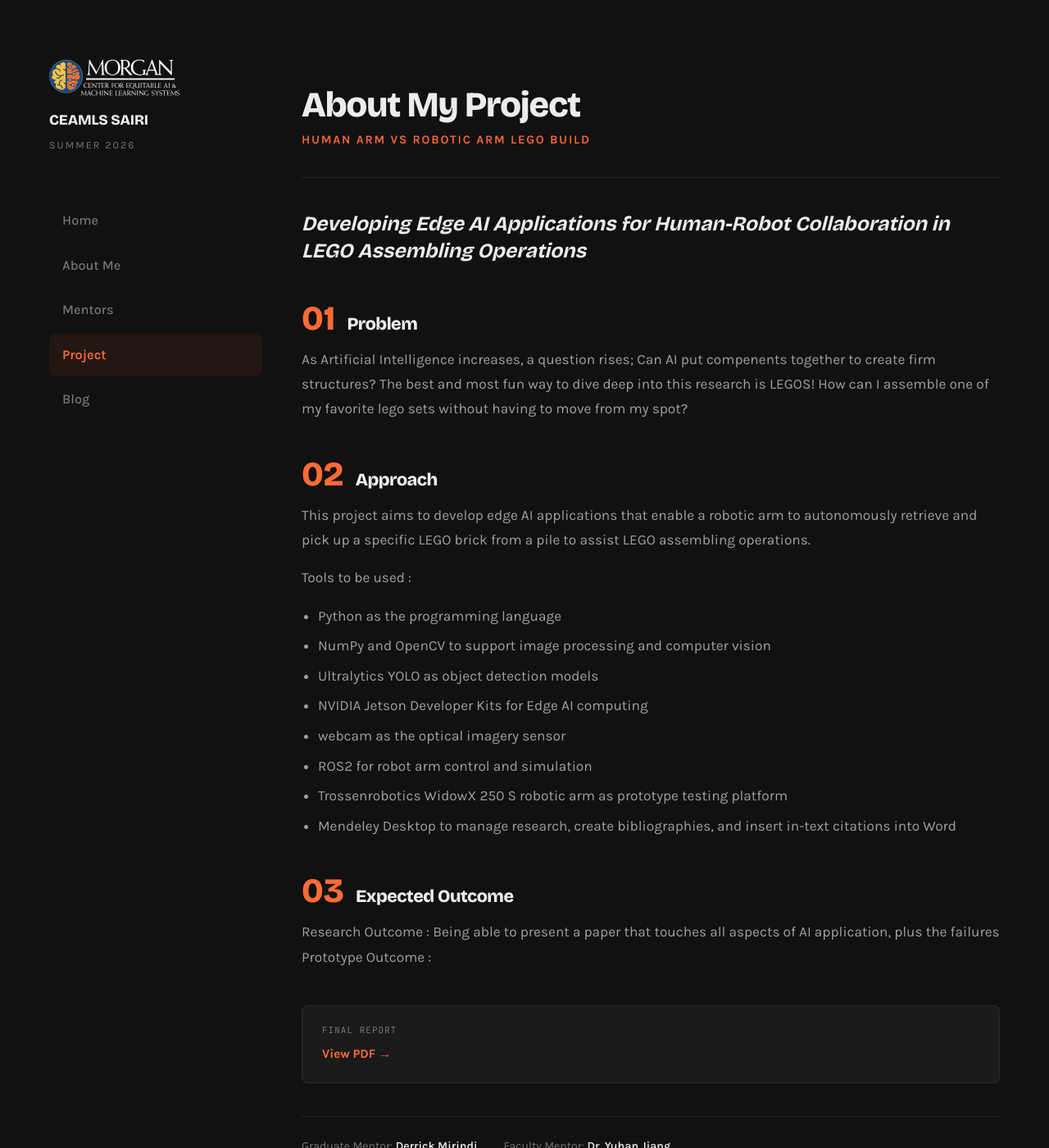
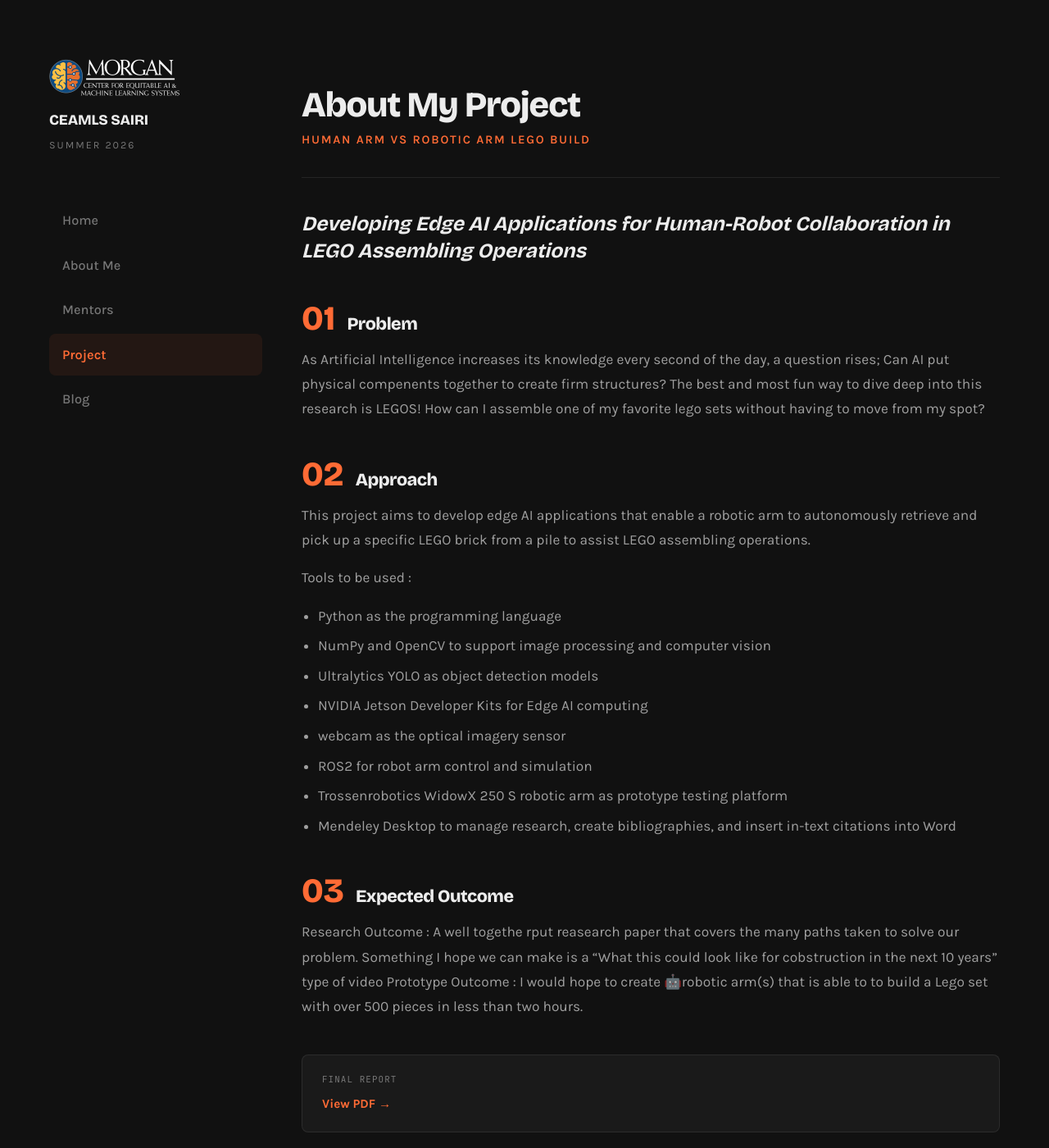
Before and after one commit to JoaqSnow/joaqsnowceamls26.github.io, a Jekyll site: the page built from pages/about-my-project.md, in a window 1280 px wide and 1400 px high. Shown: the whole window at 82% size. Built offline with Jekyll 4.4.1, drawn with Linux system fonts in a browser that asks for light colours.

Commit message:
Update about-my-project.md

```diff
--- a/pages/about-my-project.md
+++ b/pages/about-my-project.md
@@ -8,7 +8,7 @@ project_title: Developing Edge AI Applications for Human-Robot Collaboration in
 
 problem: |
 
-  As Artificial Intelligence increases, a question rises; Can AI put compenents together to create firm structures?
+  As Artificial Intelligence increases its knowledge every second of the day, a question rises; Can AI put physical compenents together to create firm structures?
   The best and most fun way to dive deep into this research is LEGOS!
   How can I assemble one of my favorite lego sets without having to move from my spot?
 
@@ -28,9 +28,10 @@ approach: |
 
 
 outcome: |
-  Research Outcome : Being able to present a paper that touches all aspects of AI application,
-  plus the failures
-  Prototype Outcome :
+  Research Outcome : A well togethe rput reasearch paper that covers the many paths taken to solve our problem.
+  Something I hope we can make is a "What this could look like for cobstruction in the next 10 years" type of video
+  Prototype Outcome : I would hope to create 🤖robotic arm(s) that is able to to build a Lego set with
+  over 500 pieces in less than two hours.
 
 
 final_report_url: https://example.com/your-report.pdf
```
